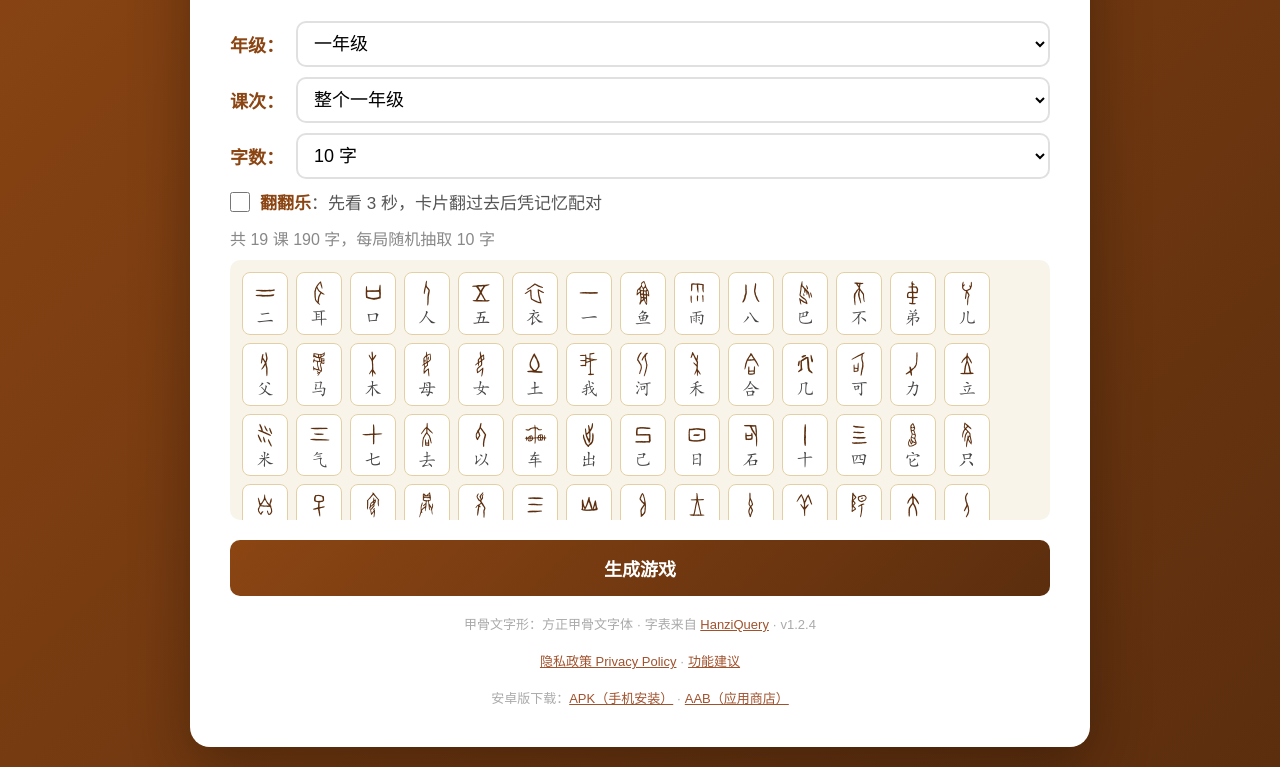
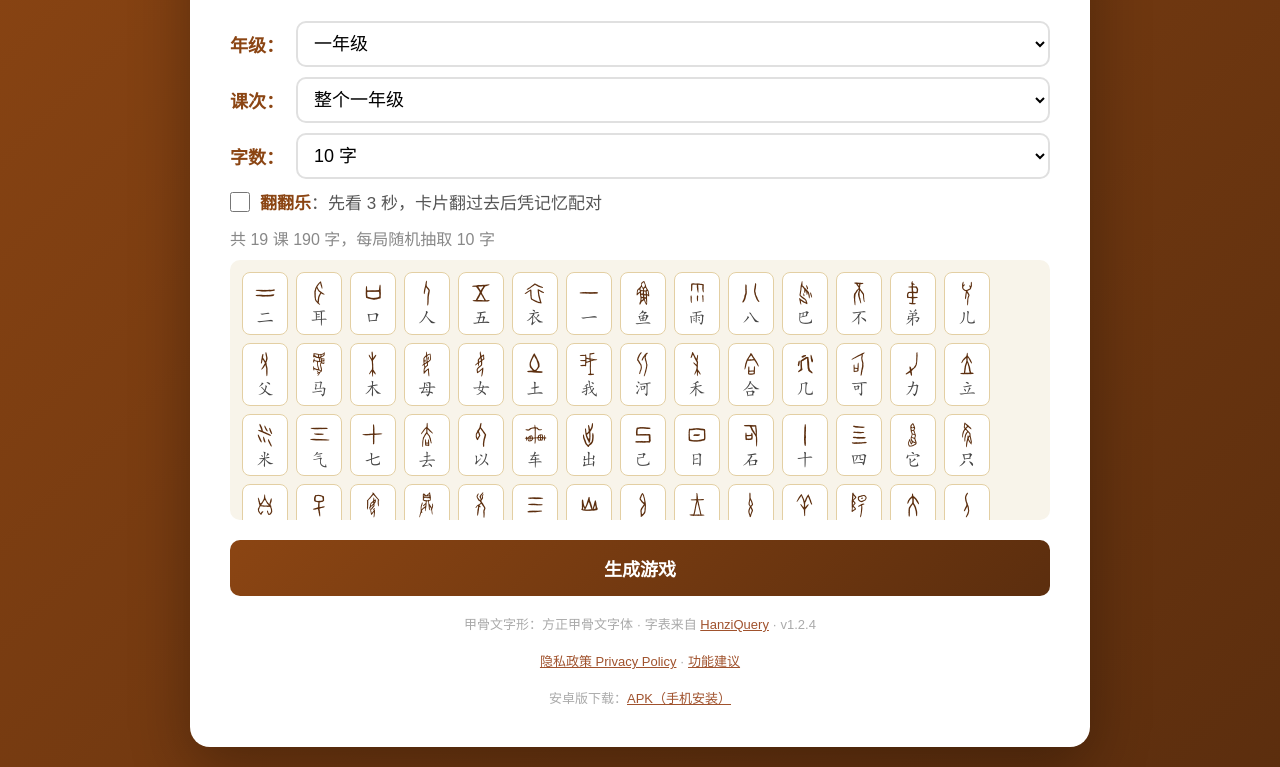
Before and after one commit to MrWengKB/OracleMatch, a plain HTML site: page index.html in a window 1280 px wide. Shown: the part 205-972 px from the top of the page. Drawn offline with Linux system fonts and the light colour scheme.

Commit message:
Update index.html

```diff
--- a/index.html
+++ b/index.html
@@ -70,7 +70,7 @@
             <button class="btn btn-primary" id="startBtn" onclick="startGame()">生成游戏</button>
             <p class="footer">甲骨文字形：方正甲骨文字体 · 字表来自 <a href="https://mrwengkb.github.io/HanziQuery/" target="_blank" rel="noopener">HanziQuery</a> · <span id="appVersion">v1.2.4</span></p>
             <p class="footer"><a href="privacy.html">隐私政策 Privacy Policy</a> · <a href="https://mrwengkb.github.io/FeatureReq/?app=OracleMatch" target="_blank" rel="noopener">功能建议</a></p>
-            <p class="footer" id="androidLinks" hidden>安卓版下载：<a href="https://github.com/MrWengKB/OracleMatch/releases/download/apk-latest/OracleMatch.apk">APK（手机安装）</a> · <a href="https://github.com/MrWengKB/OracleMatch/releases/download/apk-latest/OracleMatch.aab">AAB（应用商店）</a></p>
+            <p class="footer" id="androidLinks" hidden>安卓版下载：<a href="https://github.com/MrWengKB/OracleMatch/releases/download/apk-latest/OracleMatch.apk">APK（手机安装）</a><!-- · <a href="https://github.com/MrWengKB/OracleMatch/releases/download/apk-latest/OracleMatch.aab">AAB（应用商店）</a>--></p>
             <script>
                 // 下载链接只在网页版显示；安卓 App 里（appassets.androidplatform.net）保持隐藏
                 if (location.hostname !== 'appassets.androidplatform.net') {
```
